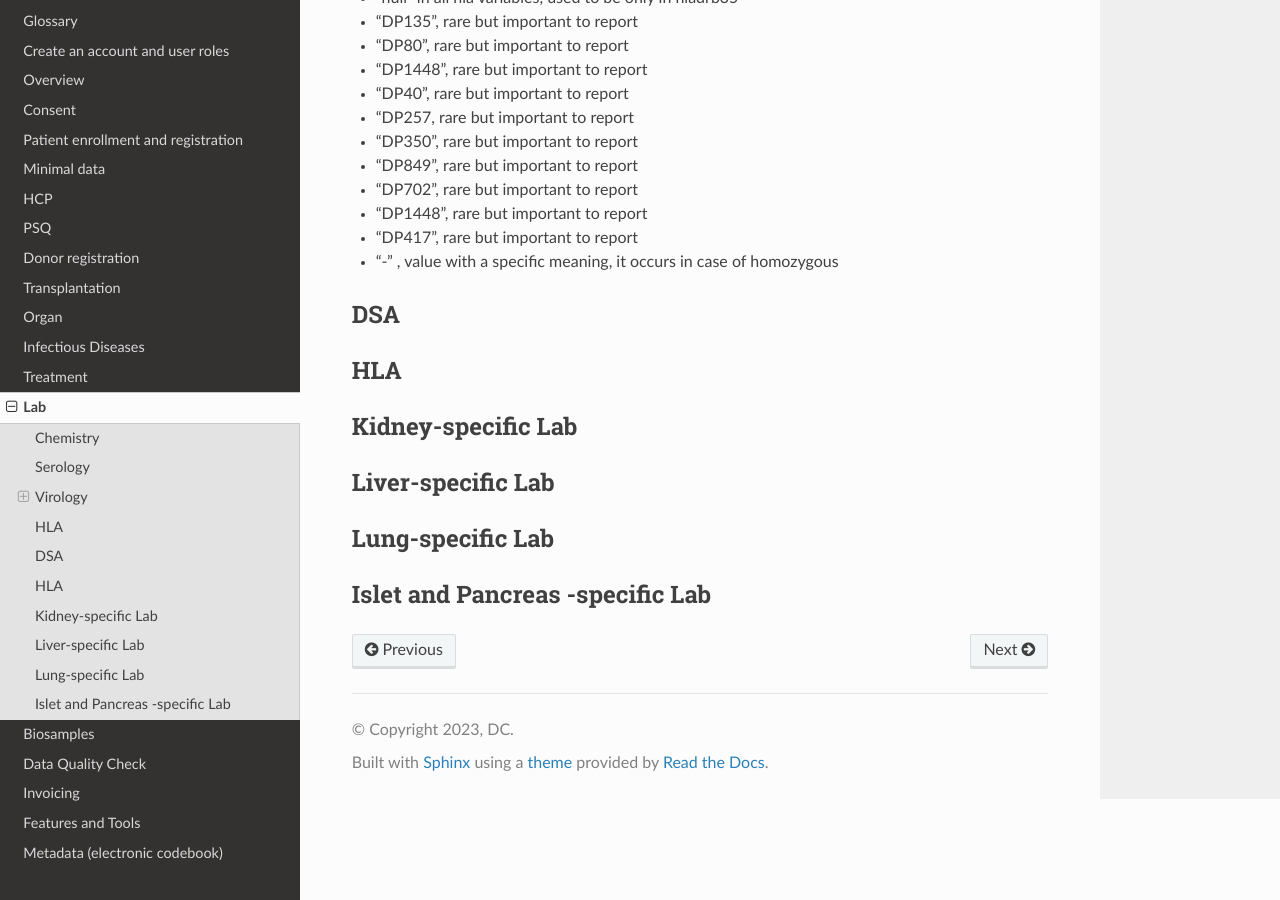
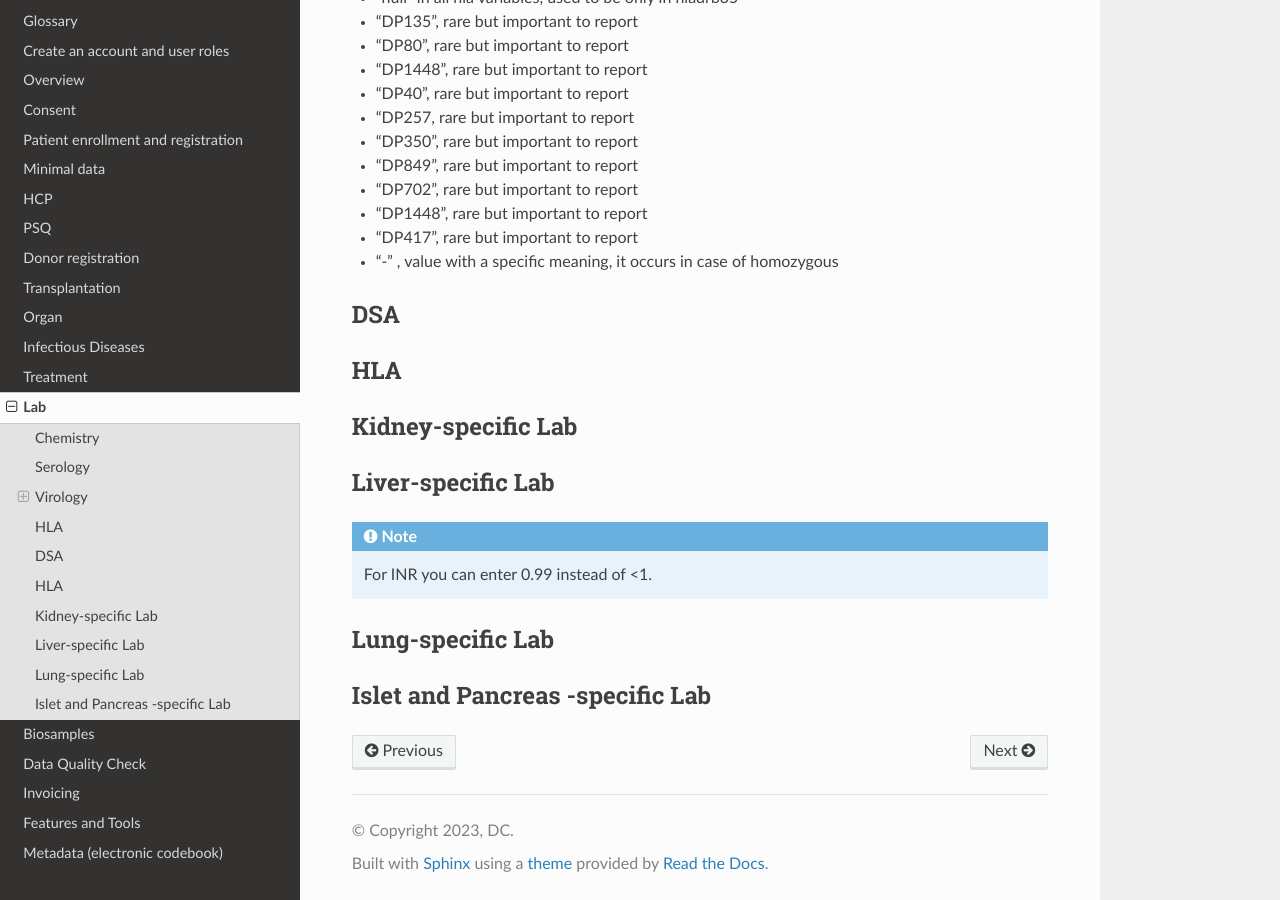
Before and after one commit to swiss-transplant-cohort-study/3LC-user-manual, a Sphinx documentation site: the page built from docs/source/lab.rst, in a window 1280 px wide and 900 px high, scrolled down 1543 px. Built offline with Sphinx 7.4.7 and the Read the Docs theme 2.0.0, drawn with Linux system fonts in a browser that asks for light colours.

Commit message:
Update lab.rst

```diff
--- a/docs/source/lab.rst
+++ b/docs/source/lab.rst
@@ -54,6 +54,8 @@ Kidney-specific Lab
 Liver-specific Lab
 **********************
 
+.. note:: For INR you can enter 0.99 instead of <1.
+
 Lung-specific Lab
 ******************
 
```
